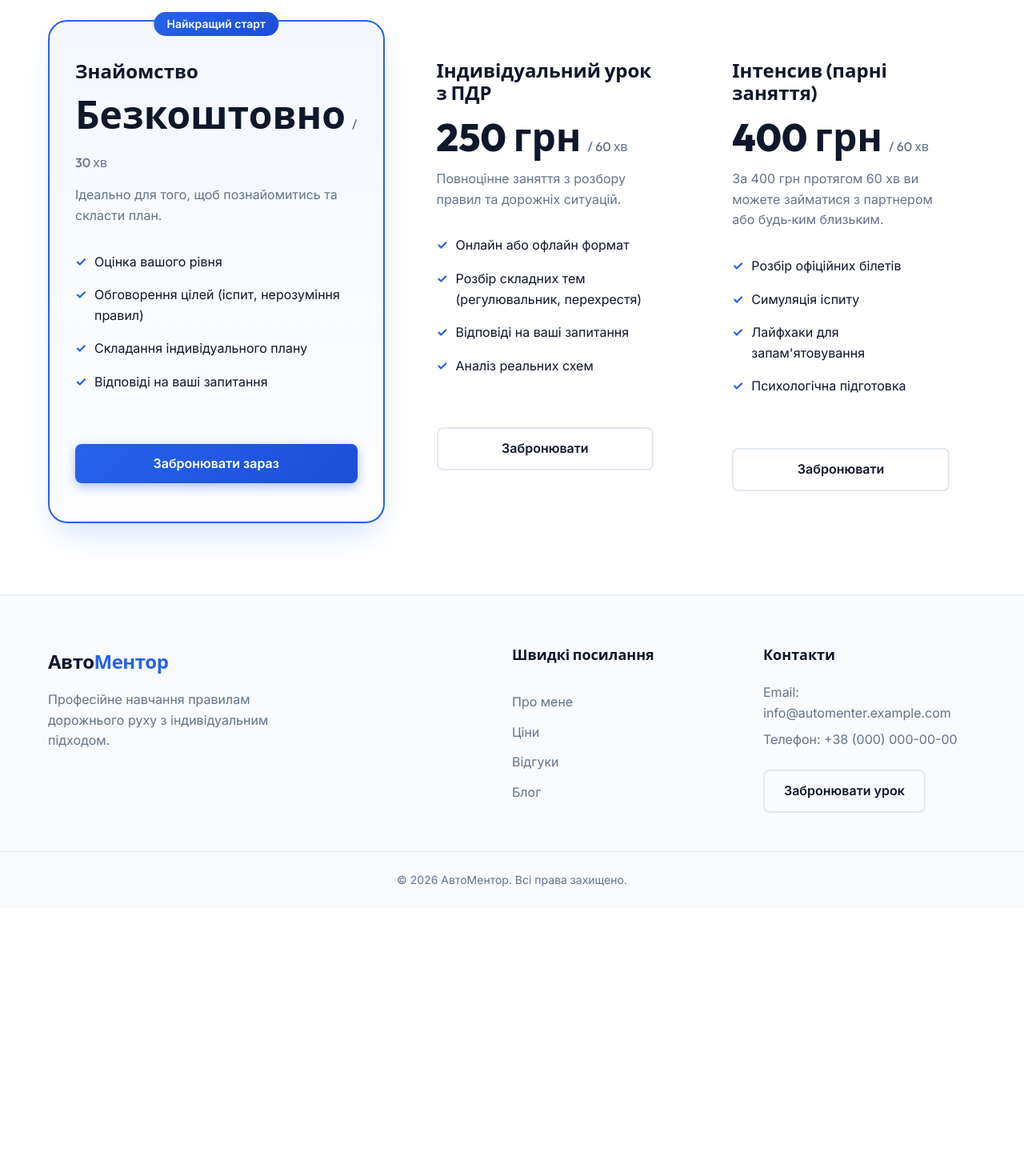
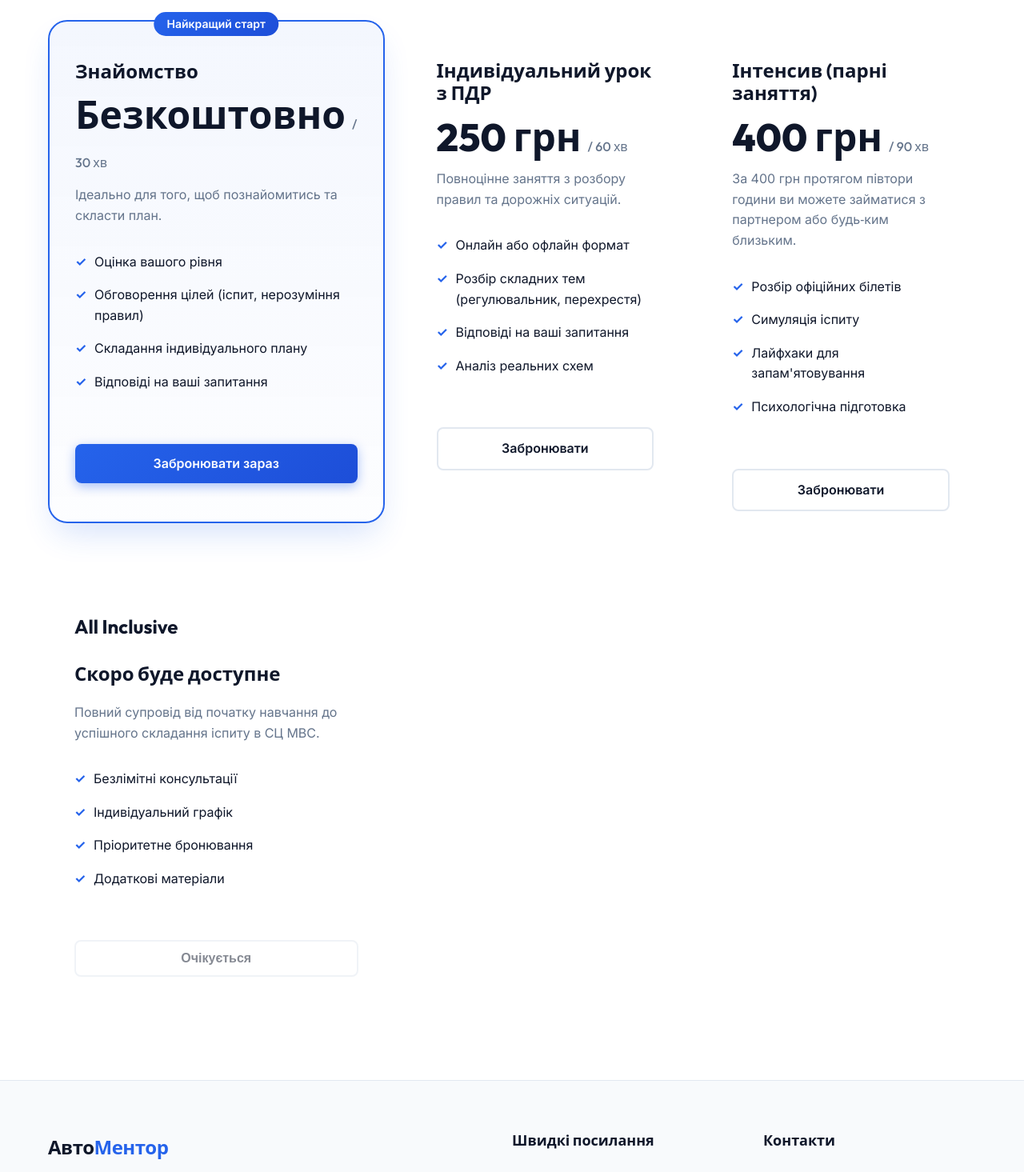
Before and after one commit to Bodia/auto_school_mentor, a Next.js app: page /pricing in a window 1280 px wide. Shown: the part 307-1772 px from the top of the page at 80% size. Before the commit the page ends 1442 px from the top, so only its background shows below. Built offline with nearby package versions, Linux system fonts and the light colour scheme.

Commit message:
Update pricing plans and improve mobile menu aesthetics

```diff
--- a/src/app/pricing/page.tsx
+++ b/src/app/pricing/page.tsx
@@ -64,8 +64,8 @@ export default function Pricing() {
           <FadeUp delay={0.3}>
             <HoverCard className="pricing-card glass h-full">
               <h3 className="card-title">Інтенсив (парні заняття)</h3>
-              <div className="card-price">400 грн<span>/ 60 хв</span></div>
-              <p className="card-desc">За 400 грн протягом 60 хв ви можете займатися з партнером або будь‑ким близьким.</p>
+              <div className="card-price">400 грн<span>/ 90 хв</span></div>
+              <p className="card-desc">За 400 грн протягом півтори години ви можете займатися з партнером або будь‑ким близьким.</p>
               <ul className="card-features">
                 <li>Розбір офіційних білетів</li>
                 <li>Симуляція іспиту</li>
@@ -77,6 +77,26 @@ export default function Pricing() {
               </Link>
             </HoverCard>
           </FadeUp>
+
+          {/* All Inclusive */}
+          <FadeUp delay={0.4}>
+            <HoverCard className="pricing-card glass h-full">
+              <h3 className="card-title">All Inclusive</h3>
+              <div className="card-price" style={{ fontSize: '1.5rem', marginTop: '1rem', marginBottom: '1.5rem' }}>
+                Скоро буде доступне
+              </div>
+              <p className="card-desc">Повний супровід від початку навчання до успішного складання іспиту в СЦ МВС.</p>
+              <ul className="card-features">
+                <li>Безлімітні консультації</li>
+                <li>Індивідуальний графік</li>
+                <li>Пріоритетне бронювання</li>
+                <li>Додаткові матеріали</li>
+              </ul>
+              <button className="btn btn-outline w-full mt-auto" disabled style={{ opacity: 0.5, cursor: 'not-allowed' }}>
+                Очікується
+              </button>
+            </HoverCard>
+          </FadeUp>
         </div>
       </div>
     </div>
--- a/src/components/Navbar.css
+++ b/src/components/Navbar.css
@@ -84,19 +84,56 @@
     width: 100%;
     height: 100vh;
     background-color: var(--bg);
+    /* Add glassmorphism */
+    background: rgba(255, 255, 255, 0.85);
+    backdrop-filter: blur(16px);
+    -webkit-backdrop-filter: blur(16px);
     flex-direction: column;
     justify-content: center;
     align-items: center;
-    gap: 2rem;
-    transition: transform 0.3s ease-in-out;
+    gap: 2.5rem;
+    transition: transform 0.4s cubic-bezier(0.16, 1, 0.3, 1);
     z-index: 100;
+  }
+
+  @media (prefers-color-scheme: dark) {
+    .nav-links {
+      background: rgba(15, 23, 42, 0.85);
+    }
   }
 
   .nav-links.active {
     transform: translateX(0);
   }
 
-  .nav-links a {
-    font-size: 1.5rem;
+  .nav-links a:not(.btn) {
+    font-size: 1.75rem;
+    font-family: var(--font-heading);
+    font-weight: 700;
+    color: var(--text);
+    text-transform: uppercase;
+    letter-spacing: 1px;
+    opacity: 0.7;
+    transition: all 0.2s ease-in-out;
+  }
+
+  .nav-links a:not(.btn):hover {
+    opacity: 1;
+    color: var(--primary-color);
+    transform: scale(1.05);
+  }
+
+  .mobile-only {
+    display: block;
+    margin-top: 2rem;
+    width: 85%;
+  }
+
+  .mobile-only .btn {
+    width: 100%;
+    text-align: center;
+    padding: 1rem;
+    font-size: 1.1rem;
+    border-radius: 12px;
   }
 }
```
